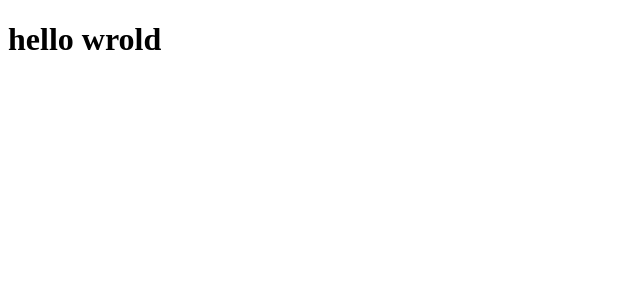
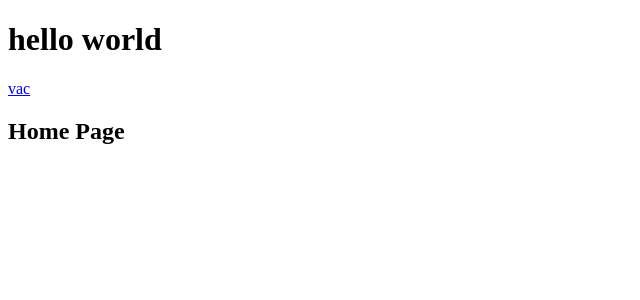
Before and after one commit to yana-gr/Kata-dns-copy, a React (Vite) app: page / in a window 1280 px wide. Shown: the top 300 px of the page, without its empty margins (0-640 px from the left). Built offline with nearby package versions, Linux system fonts and the light colour scheme.

Commit message:
feature add routing

```diff
--- a/package.json
+++ b/package.json
@@ -21,7 +21,8 @@
     "@reduxjs/toolkit": "^1.9.5",
     "axios": "^1.4.0",
     "react": "^18.2.0",
-    "react-dom": "^18.2.0"
+    "react-dom": "^18.2.0",
+    "react-router-dom": "^6.19.0"
   },
   "devDependencies": {
     "@faker-js/faker": "^8.0.2",
--- a/src/app/index.tsx
+++ b/src/app/index.tsx
@@ -1,10 +1,26 @@
-const App = () => {
+import { Routes, Route, Link } from "react-router-dom";
 
-  return (
-    <>
-      <h1>hello wrold</h1>
-    </>
-  )
+
+interface RoutingNames {
+  ROOT: string;
+  VACANCIES: string;
 }
 
-export default App
+export const ROUTES: RoutingNames = {
+  ROOT: "/",
+  VACANCIES: "/career",
+};
+
+const App = () => (
+  <>
+    <h1>hello world</h1>
+    <Link to={ROUTES.VACANCIES}>vac</Link>
+
+    <Routes>
+      <Route path={ROUTES.ROOT} element={<h2>Home Page</h2>} />
+      <Route path={ROUTES.VACANCIES} element={<></>} />
+    </Routes>
+  </>
+);
+
+export default App;
--- a/src/main.tsx
+++ b/src/main.tsx
@@ -1,9 +1,12 @@
-import React from 'react'
-import ReactDOM from 'react-dom/client'
-import App from './app'
+import React from 'react';
+import ReactDOM from 'react-dom/client';
+import App from './app';
+import { BrowserRouter } from 'react-router-dom';
 
 ReactDOM.createRoot(document.getElementById('root')!).render(
   <React.StrictMode>
-    <App />
-  </React.StrictMode>,
-)
+    <BrowserRouter>
+      <App />
+    </BrowserRouter>
+  </React.StrictMode>
+);
```
Also changed, not shown: 2 other files (tests, documents, lock files or other folders).
